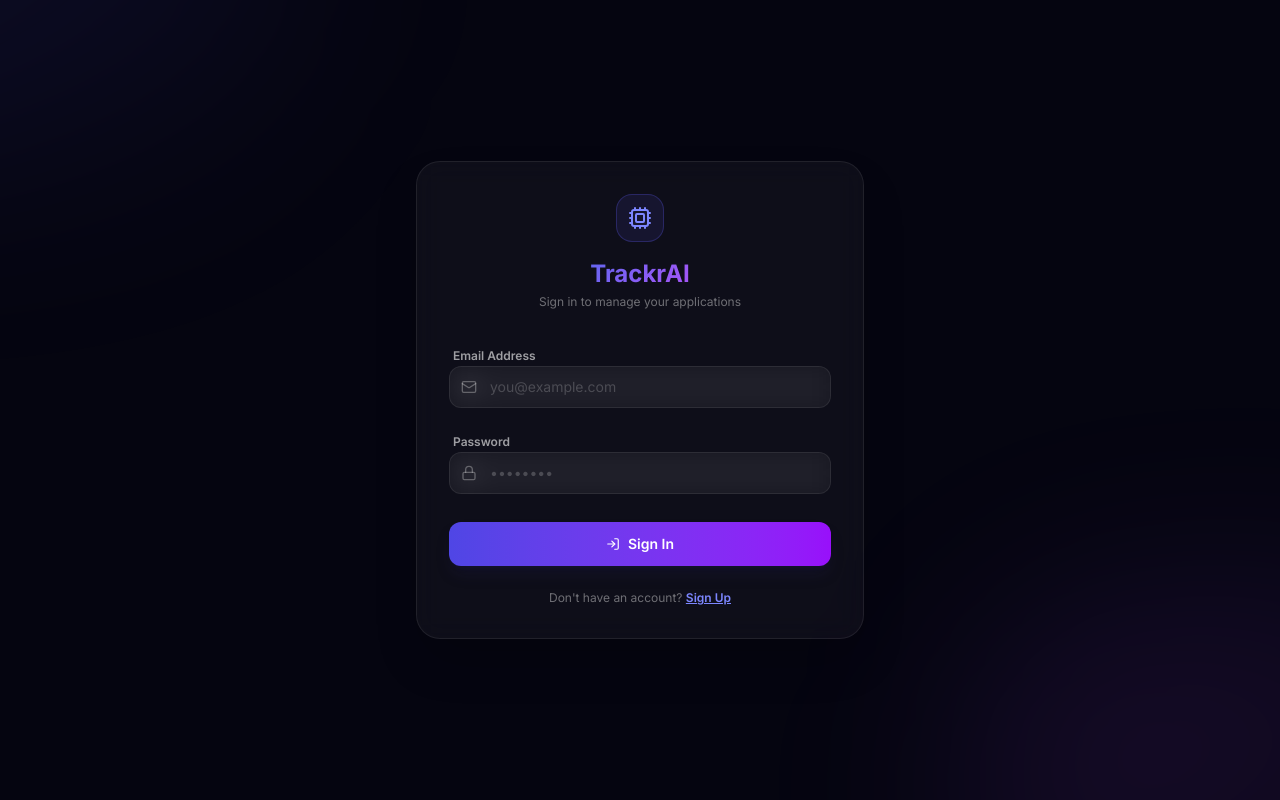
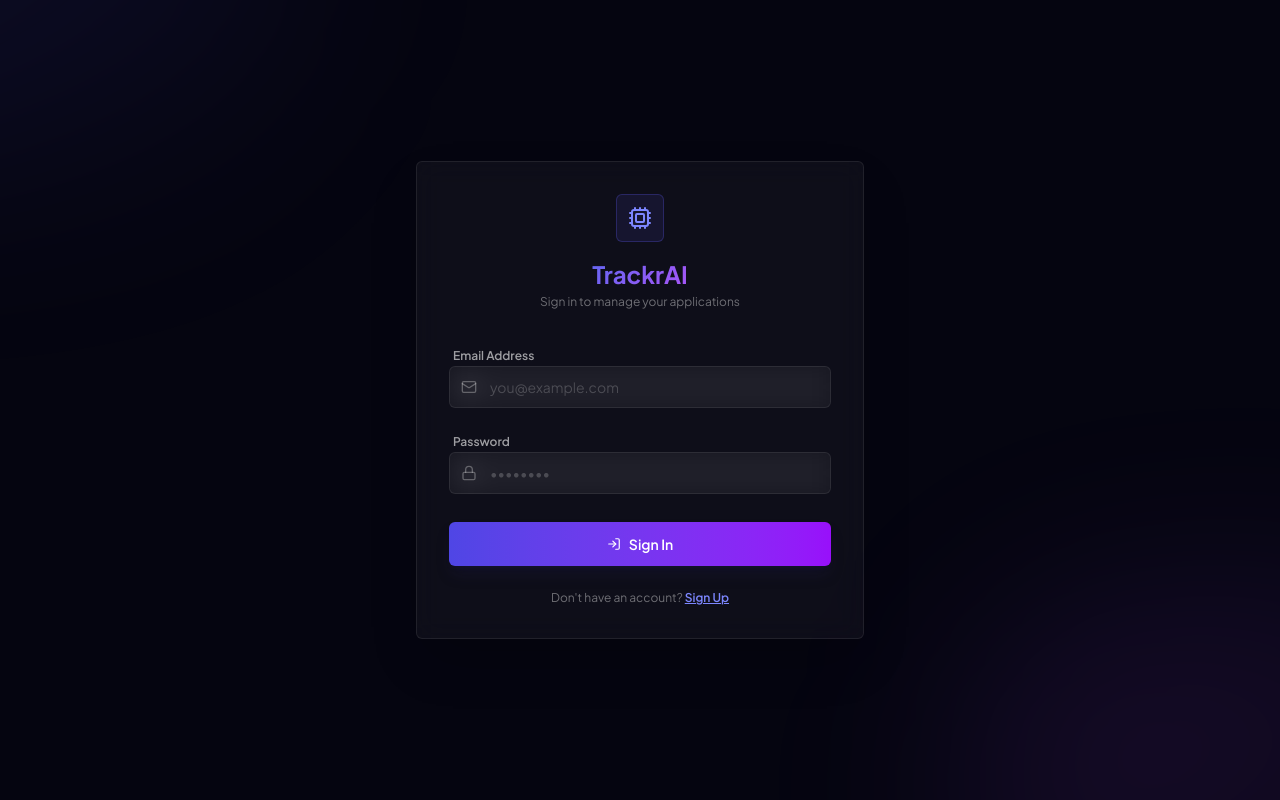
Before and after one commit to rajdeeppal01/trackrai, a React (Vite) app in the folder frontend/: page /login in a window 1280 px wide. Built offline with nearby package versions, Linux system fonts and the light colour scheme; no server answers.

Commit message:
style: apply portfolio typography, grid background overlay, and strict border-radii

```diff
--- a/frontend/index.html
+++ b/frontend/index.html
@@ -41,7 +41,7 @@
 
     <link rel="preconnect" href="https://fonts.googleapis.com" />
     <link rel="preconnect" href="https://fonts.gstatic.com" crossorigin />
-    <link href="https://fonts.googleapis.com/css2?family=Inter:wght@300;400;500;600;700;800;900&display=swap" rel="stylesheet" />
+    <link href="https://fonts.googleapis.com/css2?family=Plus+Jakarta+Sans:wght@300;400;500;600;700;800&family=JetBrains+Mono:wght@400;500;600;700&display=swap" rel="stylesheet" />
     <title>TrackrAI — AI-Powered Job Tracker</title>
   </head>
   <body>
--- a/frontend/src/App.jsx
+++ b/frontend/src/App.jsx
@@ -167,6 +167,7 @@ export default function App() {
             </div>
 
             {/* Main content rendering */}
+            <div className="saas-grid-bg" />
             <AppContent mobileMenuOpen={mobileMenuOpen} setMobileMenuOpen={setMobileMenuOpen} />
 
             {/* ── Toaster ──────────────────────────────────────────── */}
@@ -177,7 +178,7 @@ export default function App() {
                   background: 'rgba(15,15,35,0.95)',
                   color: '#fff',
                   border: '1px solid rgba(255,255,255,0.10)',
-                  borderRadius: '14px',
+                  borderRadius: '6px',
                   backdropFilter: 'blur(12px)',
                   fontSize: '13px',
                 },
--- a/frontend/src/components/ui/Button.jsx
+++ b/frontend/src/components/ui/Button.jsx
@@ -17,7 +17,7 @@ export default function Button({
   ...props
 }) {
   const base =
-    'inline-flex items-center justify-center gap-2 font-semibold rounded-xl transition-all duration-200 active:scale-95 disabled:opacity-50 disabled:cursor-not-allowed disabled:active:scale-100 select-none'
+    'inline-flex items-center justify-center gap-2 font-semibold rounded-[6px] transition-all duration-200 active:scale-95 disabled:opacity-50 disabled:cursor-not-allowed disabled:active:scale-100 select-none'
 
   const variants = {
     primary:
--- a/frontend/src/index.css
+++ b/frontend/src/index.css
@@ -1,17 +1,17 @@
 @import "tailwindcss";
 
-/* ─── Design tokens ──────────────────────────────────────────── */
 @theme {
   --color-brand-400: #818cf8;
   --color-brand-500: #6366f1;
   --color-brand-600: #4f46e5;
   --color-brand-900: #1e1b4b;
 
-  --font-sans: "Inter", system-ui, sans-serif;
+  --font-sans: "Plus Jakarta Sans", system-ui, sans-serif;
+  --font-mono: "JetBrains Mono", monospace;
 
-  --radius-xl:  0.75rem;
-  --radius-2xl: 1rem;
-  --radius-3xl: 1.5rem;
+  --radius-xl:  6px;
+  --radius-2xl: 6px;
+  --radius-3xl: 6px;
 }
 
 /* ─── Theme variables ─────────────────────────────────────────── */
@@ -127,7 +127,7 @@
     );
     background-size: 200% 100%;
     animation: skeleton-shimmer 1.5s infinite;
-    border-radius: 0.5rem;
+    border-radius: 6px;
   }
 
   @keyframes skeleton-shimmer {
@@ -148,4 +148,19 @@
     outline: 2px solid #6366f1;
     outline-offset: 2px;
   }
+
+  /* Portfolio grid overlay background */
+  .saas-grid-bg {
+    position: fixed;
+    top: 0;
+    left: 0;
+    width: 100%;
+    height: 100%;
+    background-image:
+        linear-gradient(rgba(255, 255, 255, 0.007) 1px, transparent 1px),
+        linear-gradient(90deg, rgba(255, 255, 255, 0.007) 1px, transparent 1px);
+    background-size: 50px 50px;
+    z-index: -1;
+    pointer-events: none;
+  }
 }
```
